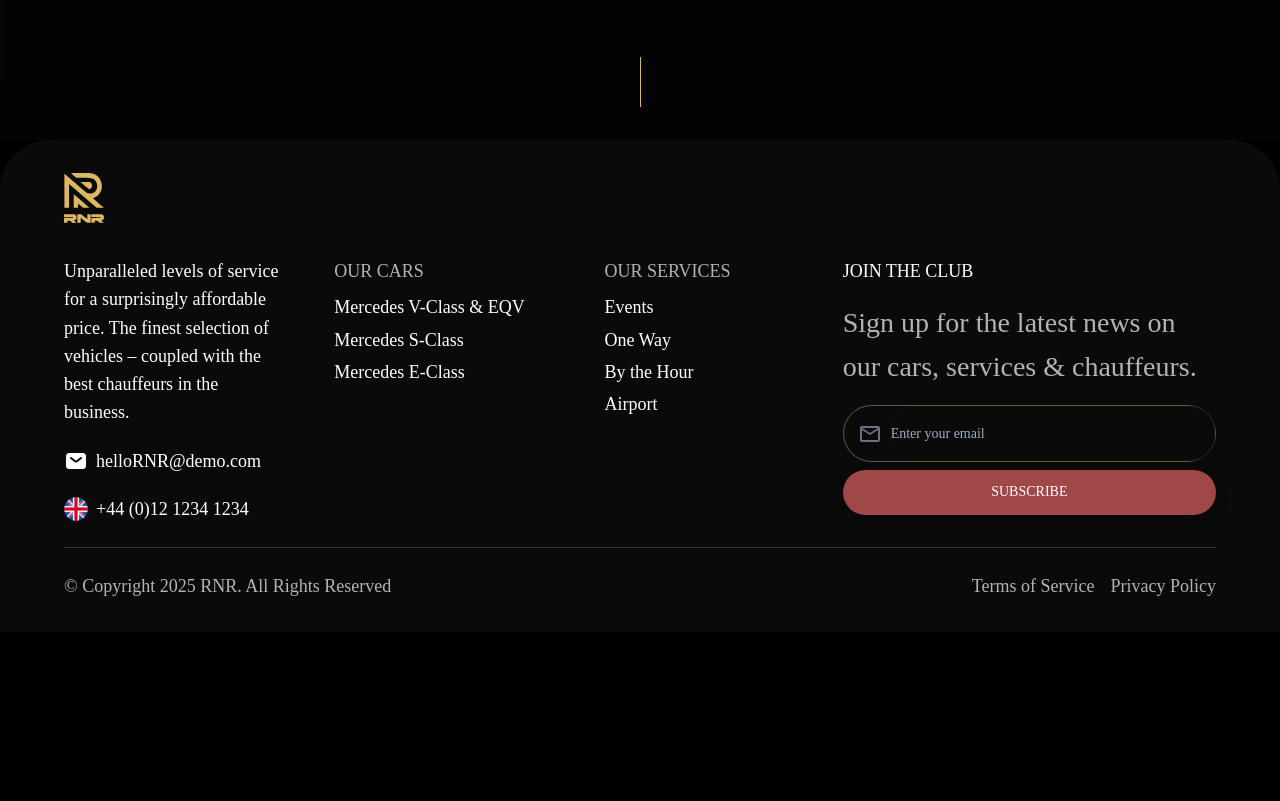
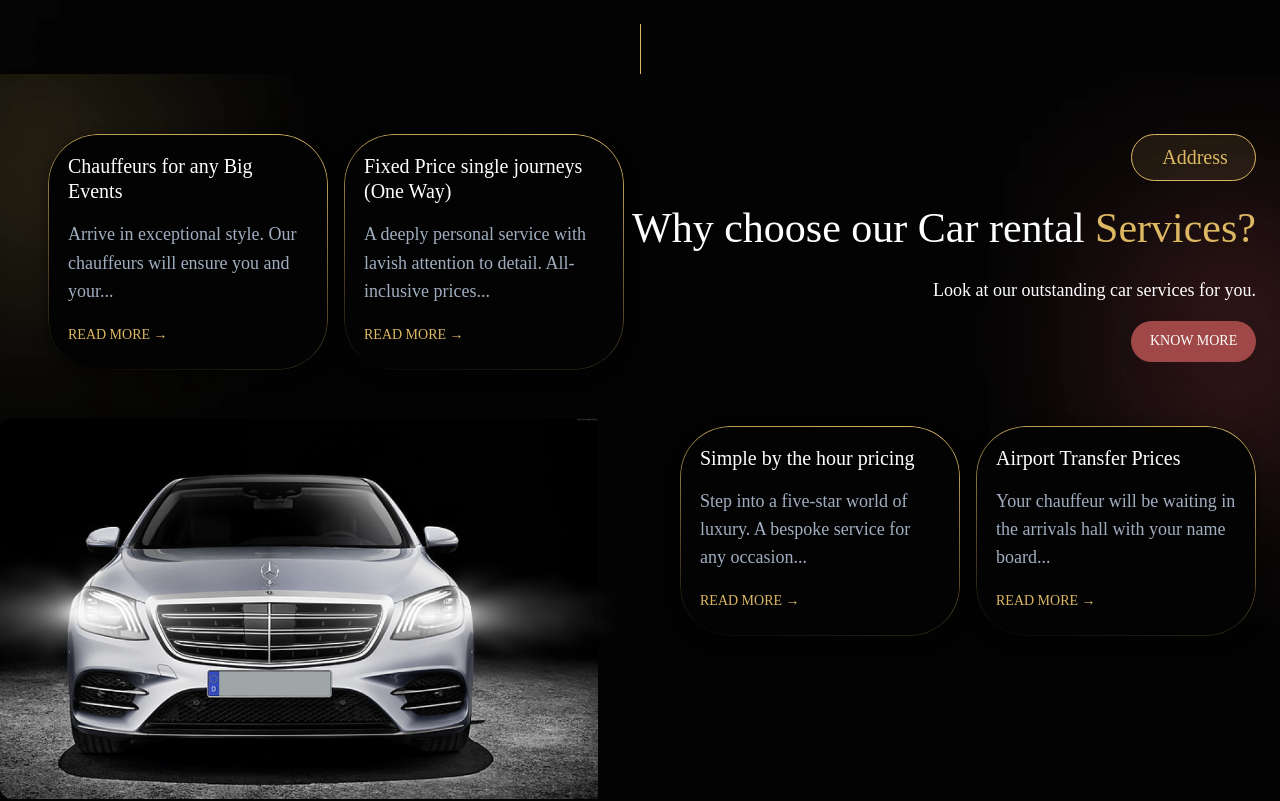
Before and after one commit to ProfiecientGroup/rnr-website, a Next.js app: page / in a window 1280 px wide. Shown: the part 1380-2181 px from the top of the page. Before the commit the page ends 2012 px from the top, so only its background shows below. Built offline with nearby package versions, Linux system fonts and the light colour scheme.

Commit message:
our car services in home page design

```diff
--- a/src/screens/Booking/BookingStyles.ts
+++ b/src/screens/Booking/BookingStyles.ts
@@ -159,7 +159,7 @@ const BookingStyles = (theme: Theme) => {
       },
     },
     optionStyle: {
-      fontFamily: "Kugile",
+      // fontFamily: "Kugile",
       fontSize: "16px",
       fontWeight: "400",
       textAlign: "center",
--- a/src/screens/Home/Home.tsx
+++ b/src/screens/Home/Home.tsx
@@ -4,6 +4,7 @@ import urls from "global/constants/urls";
 import BannerSection from "./components/BannerSection";
 import AboutSection from "./components/AboutSection";
 import HomeStyles from "./HomeStyles";
+import ChooseOurCarSection from "./components/ChooseOurCarSection";
 
 const Home = () => {
   const theme = useTheme();
@@ -15,11 +16,14 @@ const Home = () => {
   const getAboutSection = () => {
     return <AboutSection />;
   };
-
+  const getChooseOurCarSection = () => {
+    return <ChooseOurCarSection />;
+  };
   return (
     <>
       {getBannerSection()}
       {getAboutSection()}
+      {getChooseOurCarSection()}
     </>
   );
 };
--- a/src/screens/Home/HomeStyles.ts
+++ b/src/screens/Home/HomeStyles.ts
@@ -2,6 +2,7 @@ import { Theme } from "@mui/material";
 import aboutBg from "../../assets/images/home/about-bg.webp";
 import Bg from "../../assets/images/home/Bg.svg";
 import bannerAddressBg from "../../assets/images/home/banner-address-bg.webp";
+import chooseOurCar from "../../assets/images/home/OurServicesCarBg.webp";
 
 const HomeStyles = (theme: Theme) => {
   return {
@@ -31,6 +32,15 @@ const HomeStyles = (theme: Theme) => {
       backgroundColor: "#0E0E0E",
       padding: 4,
       background: "url(" + bannerAddressBg.src + ")",
+      backgroundSize: "cover",
+      backgroundPosition: "center",
+    },
+    chooseOurCarBox: {
+      width: "100%",
+      height: "100%",
+      backgroundColor: "#0E0E0E",
+      padding: 4,
+      background: "url(" + chooseOurCar.src + ")",
       backgroundSize: "cover",
       backgroundPosition: "center",
     },
--- /dev/null
+++ b/src/screens/Home/components/ChooseOurCarSection.tsx
@@ -0,0 +1,227 @@
+import React from "react";
+import {
+  Box,
+  Container,
+  Typography,
+  Stack,
+  Button,
+  useMediaQuery,
+  useTheme,
+  Grid,
+} from "@mui/material";
+import carSection from "../../../assets/images/home/carOurServices.png";
+import urls from "global/constants/urls";
+import HomeStyles from "../HomeStyles";
+
+const ChooseOurCarSection = () => {
+  const theme = useTheme();
+  const classes = HomeStyles(theme);
+  const isLgUp = useMediaQuery(theme.breakpoints.up("lg"));
+
+  return (
+    <Box
+      sx={{
+        ...classes.chooseOurCarBox,
+        padding: "60px 0",
+      }}
+    >
+      <Container
+        maxWidth="xl"
+        sx={{
+          "&.MuiContainer-root": {
+            paddingLeft: 0,
+            marginLeft: "inherit",
+          },
+        }}
+      >
+        <Stack direction={isLgUp ? "row" : "column"} spacing={1}>
+          <Stack direction={"column"} spacing={6} sx={{ flex: 1 }}>
+            <Stack direction={"row"} spacing={2} justifyContent="flex-end">
+              {[
+                {
+                  title: "Chauffeurs for any Big Events",
+                  description:
+                    "Arrive in exceptional style. Our chauffeurs will ensure you and your...",
+                },
+                {
+                  title: "Fixed Price single journeys (One Way)",
+                  description:
+                    "A deeply personal service with lavish attention to detail. All-inclusive prices...",
+                },
+              ].map((card, index) => (
+                <Stack
+                  direction={"column"}
+                  spacing={2}
+                  alignItems={"start"}
+                  key={index}
+                  sx={{
+                    padding: "20px",
+                    borderRadius: "50px",
+                    backgroundColor: theme.palette.primary.darkest,
+                    color: "#fff",
+                    boxShadow: "0px 6px 15px rgba(0, 0, 0, 0.5)",
+                    maxWidth: "280px",
+                    position: "relative",
+                    "&:before": {
+                      content: '""',
+                      position: "absolute",
+                      inset: 0,
+                      padding: "1px", // Thickness of the border
+                      borderRadius: "50px",
+                      background:
+                        "linear-gradient(190.4deg, #DDB863 0%, #030303 100%)",
+                      WebkitMask:
+                        "linear-gradient(#fff 0 0) content-box, linear-gradient(#fff 0 0)",
+                      WebkitMaskComposite: "destination-out",
+                      maskComposite: "exclude",
+                    },
+                  }}
+                >
+                  <Typography variant="caption" gutterBottom>
+                    {card.title}
+                  </Typography>
+                  <Typography
+                    variant="body2"
+                    sx={{
+                      color: theme.palette.text.secondary,
+                    }}
+                  >
+                    {card.description}
+                  </Typography>
+                  <Button
+                    sx={{
+                      color: theme.palette.primary.main,
+                      padding: 0,
+                    }}
+                  >
+                    <Typography variant="button">Read More →</Typography>
+                  </Button>
+                </Stack>
+              ))}
+            </Stack>
+
+            <Box
+              component="img"
+              src={carSection.src}
+              alt="Luxury Car"
+              sx={{
+                width: "100%",
+                maxWidth: "690px",
+                height: "auto",
+                alignSelf: "center",
+                borderRadius: "12px",
+              }}
+            />
+          </Stack>
+
+          <Stack direction={"column"} spacing={8} sx={{ flex: 1 }}>
+            <Stack
+              spacing={2}
+              alignItems="flex-end"
+              justifyContent={"flex-end"}
+            >
+              <Typography
+                sx={{ ...classes.addressBox, width: "20%" }}
+                variant="caption"
+              >
+                Address
+              </Typography>
+              <Typography
+                sx={{
+                  fontFamily: "kugile",
+                  fontWeight: 400,
+                  fontSize: "42px",
+                  textAlign: "end",
+                }}
+              >
+                Why choose our Car rental{" "}
+                <span style={{ color: theme.palette.primary.main }}>
+                  Services?
+                </span>
+              </Typography>
+              <Typography variant="body2">
+                Look at our outstanding car services for you.
+              </Typography>
+              <Button
+                variant="contained"
+                href={urls.Facebook}
+                target="_blank"
+                rel="noopener noreferrer"
+                size="small"
+                sx={{ width: "20%" }}
+              >
+                <Typography variant="button">Know More</Typography>
+              </Button>
+            </Stack>
+
+            <Stack direction={"row"} spacing={2} justifyContent="flex-end">
+              {[
+                {
+                  title: "Simple by the hour pricing",
+                  description:
+                    "Step into a five-star world of luxury. A bespoke service for any occasion...",
+                },
+                {
+                  title: "Airport Transfer Prices",
+                  description:
+                    "Your chauffeur will be waiting in the arrivals hall with your name board...",
+                },
+              ].map((card, index) => (
+                <Stack
+                  direction={"column"}
+                  spacing={2}
+                  alignItems={"start"}
+                  key={index}
+                  sx={{
+                    padding: "20px",
+                    borderRadius: "50px",
+                    backgroundColor: theme.palette.primary.darkest,
+                    color: "#fff",
+                    boxShadow: "0px 6px 15px rgba(0, 0, 0, 0.5)",
+                    maxWidth: "280px",
+                    position: "relative",
+                    "&:before": {
+                      content: '""',
+                      position: "absolute",
+                      inset: 0,
+                      padding: "1px", // Thickness of the border
+                      borderRadius: "50px",
+                      background:
+                        "linear-gradient(190.4deg, #DDB863 0%, #030303 100%)",
+                      WebkitMask:
+                        "linear-gradient(#fff 0 0) content-box, linear-gradient(#fff 0 0)",
+                      WebkitMaskComposite: "destination-out",
+                      maskComposite: "exclude",
+                    },
+                  }}
+                >
+                  <Typography variant="caption" gutterBottom>
+                    {card.title}
+                  </Typography>
+                  <Typography
+                    variant="body2"
+                    sx={{
+                      color: theme.palette.text.secondary,
+                    }}
+                  >
+                    {card.description}
+                  </Typography>
+                  <Button
+                    sx={{
+                      color: theme.palette.primary.main,
+                      padding: 0,
+                    }}
+                  >
+                    <Typography variant="button">Read More →</Typography>
+                  </Button>
+                </Stack>
+              ))}
+            </Stack>
+          </Stack>
+        </Stack>
+      </Container>
+    </Box>
+  );
+};
+
+export default ChooseOurCarSection;
```
Also changed, not shown: src/screens/Booking/components/JourneyDetails.tsx (+10 -1 lines), src/assets/images/home/OurServicesCarBg.webp (added), src/assets/images/home/carOurServices.png (added).
